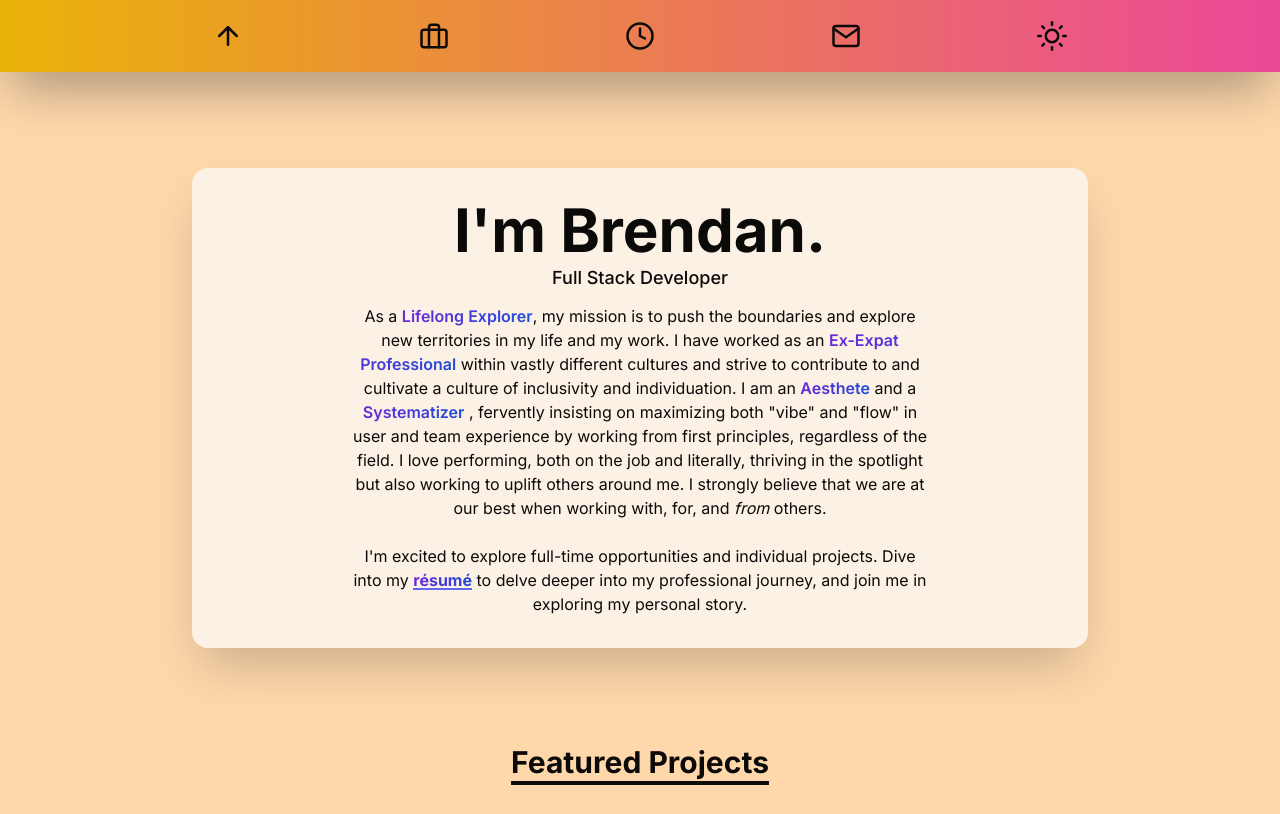
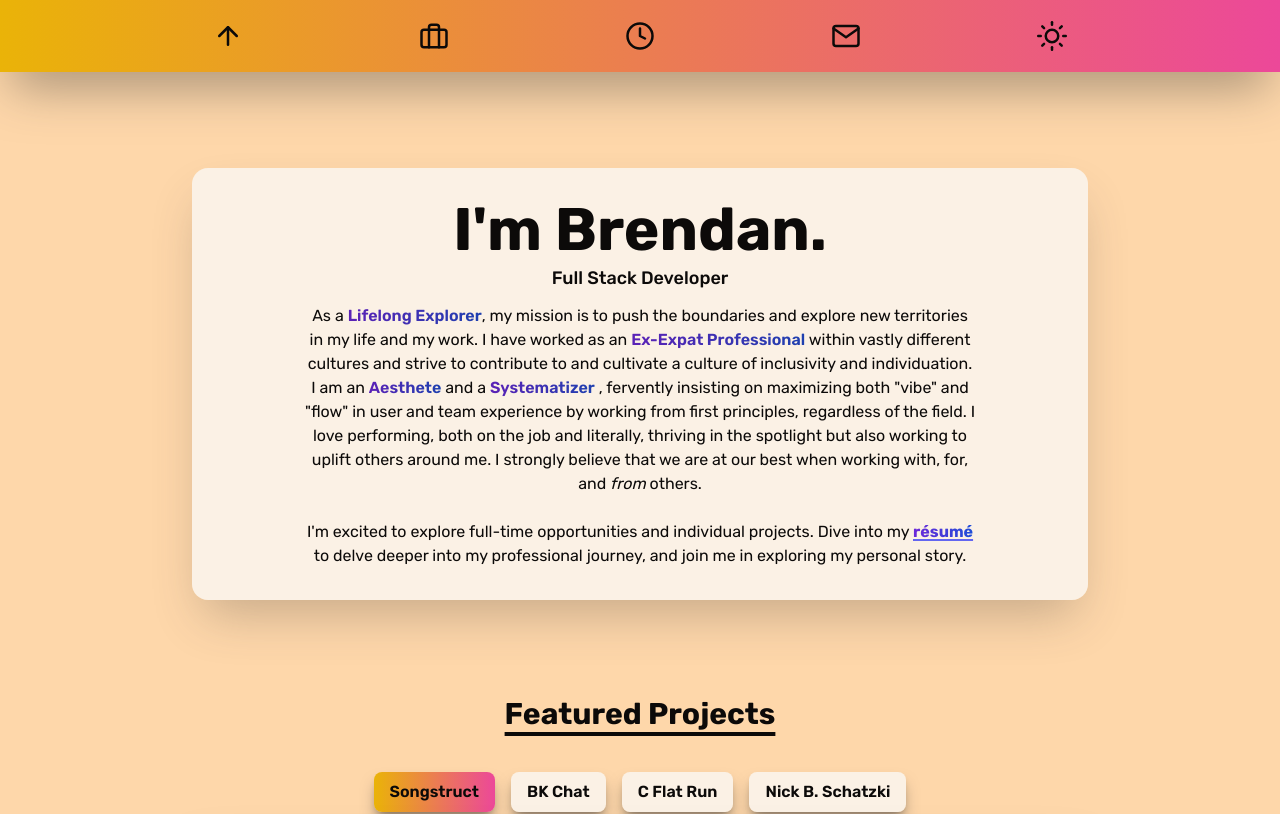
Before and after one commit to BKSchatzki/bks-portfolio, a React (Vite) app: page / in a window 1280 px wide. Shown: the top 814 px of the page. Built offline with nearby package versions, Linux system fonts and the light colour scheme.

Commit message:
Change font to rubik and darken highlights in Intro

```diff
--- a/index.html
+++ b/index.html
@@ -5,11 +5,11 @@
     <link rel="icon" type="image/svg+xml" href="/vite.svg" />
     <meta name="viewport" content="width=device-width, initial-scale=1.0" />
     <title>Brendan K. Schatzki - Portfolio</title>
-
+    <!-- Rubik -->
     <link rel="preconnect" href="https://fonts.googleapis.com" />
     <link rel="preconnect" href="https://fonts.gstatic.com" crossorigin />
     <link
-      href="https://fonts.googleapis.com/css2?family=Inter:wght@300;400;500;600;700&display=swap"
+      href="https://fonts.googleapis.com/css2?family=Rubik:wght@300;400;500;600;700&display=swap"
       rel="stylesheet"
     />
   </head>
--- a/src/App.jsx
+++ b/src/App.jsx
@@ -32,7 +32,7 @@ function App() {
 
   return (
     <>
-      <div className="min-h-screen font-inter text-stone-950 dark:text-slate-50">
+      <div className="min-h-screen font-rubik text-stone-950 dark:text-slate-50">
         <Header handleThemeSwitch={handleThemeSwitch} theme={theme} />
         <div className="mx-auto w-11/12 max-w-lg sm:max-w-3xl lg:max-w-4xl">
           <Intro />
--- a/src/components/Intro.jsx
+++ b/src/components/Intro.jsx
@@ -12,23 +12,23 @@ function Intro() {
       <p className="mb-3 text-sm font-medium sm:text-base lg:text-lg">
         Full Stack Developer
       </p>
-      <p className="max-w-xl text-xs font-normal sm:text-sm lg:text-base">
+      <p className="max-w-xl text-xs font-normal sm:text-sm lg:max-w-2xl lg:text-base">
         As a{" "}
-        <span className="bg-gradient-to-r from-violet-700 to-blue-700 bg-clip-text font-semibold text-transparent dark:from-yellow-500 dark:to-pink-500">
+        <span className="bg-gradient-to-r from-violet-800 to-blue-800 bg-clip-text font-semibold text-transparent dark:from-yellow-600 dark:to-pink-600">
           Lifelong Explorer
         </span>
         , my mission is to push the boundaries and explore new territories in my
         life and my work. I have worked as an{" "}
-        <span className="bg-gradient-to-r from-violet-700 to-blue-700 bg-clip-text font-semibold text-transparent dark:from-yellow-500 dark:to-pink-500">
+        <span className="bg-gradient-to-r from-violet-800 to-blue-800 bg-clip-text font-semibold text-transparent dark:from-yellow-600 dark:to-pink-600">
           Ex-Expat Professional
         </span>{" "}
         within vastly different cultures and strive to contribute to and
         cultivate a culture of inclusivity and individuation. I am an{" "}
-        <span className="bg-gradient-to-r from-violet-700 to-blue-700 bg-clip-text font-semibold text-transparent dark:from-yellow-500 dark:to-pink-500">
+        <span className="bg-gradient-to-r from-violet-800 to-blue-800 bg-clip-text font-semibold text-transparent dark:from-yellow-600 dark:to-pink-600">
           Aesthete
         </span>{" "}
         and a{" "}
-        <span className="bg-gradient-to-r from-violet-700 to-blue-700 bg-clip-text font-semibold text-transparent dark:from-yellow-500 dark:to-pink-500">
+        <span className="bg-gradient-to-r from-violet-800 to-blue-800 bg-clip-text font-semibold text-transparent dark:from-yellow-600 dark:to-pink-600">
           Systematizer
         </span>{" "}
         , fervently insisting on maximizing both "vibe" and "flow" in user and
--- a/tailwind.config.js
+++ b/tailwind.config.js
@@ -5,7 +5,7 @@ export default {
   theme: {
     extend: {
       fontFamily: {
-        inter: ["inter", "serif"],
+        rubik: ["rubik", "sans-serif"],
       },
     },
   },
```
